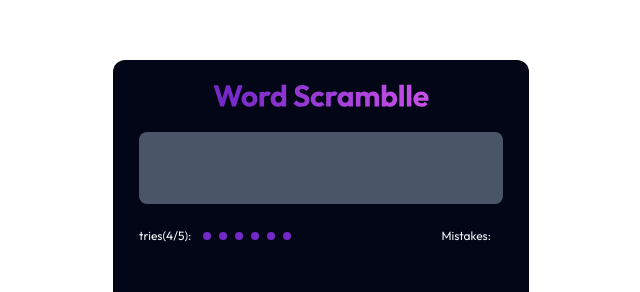
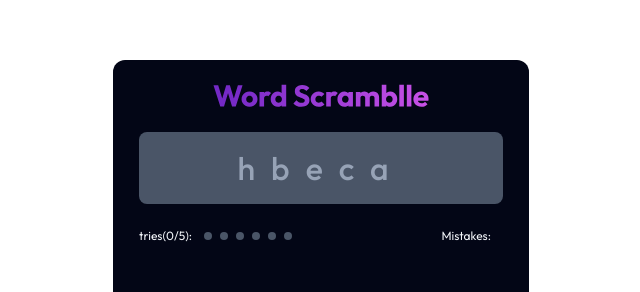
Before and after one commit to brayanpesantes/practicing-in-devchallenge, a Next.js app: page /guess-the-word-game in a window 1280 px wide. Shown: the part 134-426 px from the top of the page, without its empty margins (319-959 px from the left). Built offline with nearby package versions, Linux system fonts and the light colour scheme.

Commit message:
actualizacion de la logica aun queda por corregir el focus

```diff
--- a/app/guess-the-word-game/page.tsx
+++ b/app/guess-the-word-game/page.tsx
@@ -2,6 +2,7 @@
 import Image from "next/image";
 import { ChangeEvent, useEffect, useMemo, useRef, useState } from "react";
 import ImageLogo from "../images/Word Scramblle.svg";
+import cn from "@/utils/cn";
 export default function GuessTheWordGame() {
   const words = useMemo(
     () => [
@@ -19,175 +20,95 @@ export default function GuessTheWordGame() {
     []
   );
 
-  const [word, setWord] = useState<string>("");
+  const inputsRefs = useRef<(HTMLInputElement | null)[]>([]);
+  const [currentWord, setCurrentWord] = useState<string>("");
+  const [currentInput, setCurrentInput] = useState<number>(0);
+  const [tries, setTries] = useState<number>(0);
   const [scrambledWord, setScrambledWord] = useState<string>("");
   const [inputs, setInputs] = useState<string[]>([]);
-  const [currentIndex, setCurrentIndex] = useState<number>(0);
-  const [currentWord, setCurrentWord] = useState<string>("");
-  const [currentInput, setCurrentInput] = useState<number>(0);
-  const inputRefs = useRef<(HTMLElement | null)[]>([]);
   const [mistakes, setMistakes] = useState<string[]>([]);
-  const [attempts, setAttempts] = useState<number>(0);
+
+  useEffect(() => {
+    startGame();
+  }, []);
+
+  const scrambleWord = (word: string) => {
+    const scrambledWord = word
+      .split("")
+      .sort(() => Math.random() - 0.5)
+      .join("");
+    return scrambledWord;
+  };
 
   const generateInputs = (wordLength: number) => {
     const newInputs = Array(wordLength).fill("");
     setInputs(newInputs);
   };
 
-  const handleInputChange = (
-    e: ChangeEvent<HTMLInputElement>,
-    index: number
-  ) => {
+  const handleOnChange = (e: ChangeEvent<HTMLInputElement>, index: number) => {
     const letter = e.target.value.toLowerCase();
-    if (letter.match(/[a-z]/)) {
+    const regex = /[a-z]/;
+    if (regex.test(letter)) {
       if (letter === currentWord[index]) {
+        e.target.classList.remove("text-red-500");
         const nextIndex = index + 1;
-        setCurrentIndex(nextIndex);
+        setCurrentInput(nextIndex);
         if (nextIndex === currentWord.length) {
           alert("🎉 success");
-          resetGame();
+          startGame();
         } else {
-          inputRefs.current[nextIndex]?.focus();
+          inputsRefs.current[nextIndex]?.focus();
         }
       } else {
-        e.target.style.color = "red";
-        setAttempts(attempts + 1);
-        if (attempts === 5) {
+        e.target.classList.add("text-red-500");
+        setTries(tries + 1);
+        setMistakes([...mistakes, letter]);
+
+        if (tries === 5) {
+          alert("Please Rest");
           resetGame();
         }
       }
     } else {
       e.target.value = "";
     }
-
-    // const newInputs = [...inputs];
-    // const value = e.target.value.trimStart();
-
-    // if (value.length === 1) {
-    //   newInputs[index] = value;
-    //   setInputs(newInputs);
-
-    //   if (currentIndex === inputs.length - 1) {
-    //     const info: string[] = [...inputs.slice(0, -1), value];
-
-    //     checkWord(info);
-    //   }
-    //   const nextIndex = index + 1;
-
-    //   if (nextIndex < inputs.length) {
-    //     setCurrentIndex(nextIndex);
-    //     inputRefs.current[nextIndex]?.focus();
-    //   }
-    // } else if (value === "") {
-    //   newInputs[index] = "";
-    //   setInputs(newInputs);
-    //   const prevIndex = index - 1;
-    //   if (prevIndex >= 0) {
-    //     setCurrentIndex(prevIndex);
-    //     inputRefs.current[prevIndex]?.focus();
-    //   }
-    //   inputRefs.current[prevIndex]?.focus();
-    // }
-  };
-
-  const getRandomWord = () => {
-    setInputs([]);
-    setCurrentIndex(0);
-    setScrambledWord("");
-    setWord("");
-    inputRefs.current[0]?.focus();
-    const randomIndex = Math.floor(Math.random() * words.length);
-    const randomWord = words[randomIndex];
-    setWord(randomWord);
-    const scrambledWord = randomWord
-      .split("")
-      .sort(() => Math.random() - 0.5)
-      .join("");
-    setScrambledWord(scrambledWord);
-    const inputsLength = Array(scrambledWord.length).fill("");
-    setInputs(inputsLength);
-  };
-
-  const scrambleWord = (word: string) => {
-    const letters = word.split("");
-    for (let i = 0; i < letters.length; i++) {
-      const j = Math.floor(Math.random() * (i + 1));
-      [letters[i], letters[j]] = [letters[j], letters[i]];
-    }
-    return letters.join("");
-  };
-
-  const resetGame = () => {
-    setCurrentWord("");
-    setScrambledWord("");
-    setInputs([]);
-    setCurrentIndex(0);
-    setAttempts(0);
-    setMistakes([]);
   };
 
   const startGame = () => {
+    inputsRefs.current.forEach((inputRef) => {
+      if (inputRef) {
+        inputRef.value = "";
+      }
+    });
+
     const randomIndex = Math.floor(Math.random() * words.length);
     const randomWord = words[randomIndex].toLowerCase();
     setCurrentWord(randomWord);
     const scrambledWord = scrambleWord(randomWord);
-    setScrambledWord(scrambleWord);
+    setScrambledWord(scrambledWord);
     generateInputs(randomWord.length);
   };
-  useEffect(() => startGame(), []);
 
-  //   const handleKeyDown = (e: KeyboardEvent<HTMLInputElement>, index: number) => {
-  //     if (e.key === " ") {
-  //       e.preventDefault();
-  //       const nextIndex = index + 1;
+  const resetGame = () => {
+    setCurrentInput(0);
+    setCurrentWord("");
+    setScrambledWord("");
+    setTries(0);
+    setMistakes([]);
+    startGame();
+  };
 
-  //       if (nextIndex < inputs.length) {
-  //         setCurrentIndex(nextIndex);
-  //         inputRefs.current[nextIndex]?.focus();
-  //       }
-  //     }
-  //   };
-  //   const handleReset = () => {
-  //     setInputs([]);
-  //     setCurrentIndex(0);
-  //     setScrambledWord("");
-  //     inputRefs.current[0]?.focus();
-  //     setMistakes([]);
-  //     setAttempts(0);
-  //   };
-  //   const checkWord = (typedWord: string[]) => {
-  //     console.log(typedWord);
-
-  //     const typeW = typedWord.join("").trim();
-
-  //     if (typeW === word) {
-  //       alert("¡Correcto!");
-  //       handleReset();
-  //     } else {
-  //       const firstMismatchIndex = typedWord.findIndex(
-  //         (letter, index) => letter !== inputs[index]
-  //       );
-
-  //       if (firstMismatchIndex !== -1) {
-  //         const newMistakes = [...mistakes];
-  //         // Agrega la letra incorrecta al array de errores
-  //         newMistakes.push(typedWord[firstMismatchIndex]);
-  //         setMistakes(newMistakes);
-  //         setAttempts(attempts + 1);
-  //         if (attempts >= 5) {
-  //           alert(
-  //             "Has excedido el número máximo de intentos. Siguiente palabra."
-  //           );
-  //           getRandomWord();
-  //         }
-  //       }
-  //     }
-  //   };
   return (
     <div className="max-w-screen-xl h-screen font-outfit flex items-center justify-center mx-auto">
-      <div className="bg-[#030616] px-[26px] py-6 rounded-xl w-[416px]">
+      <div className=" bg-[#030616] px-[26px] py-6 rounded-xl w-[416px]">
         <div className=" flex items-center justify-center">
-          <Image src={ImageLogo} alt="logo" className="h-6 w-auto " />
+          <Image
+            src={ImageLogo}
+            alt="logo"
+            className="h-6 w-auto "
+            height={24}
+            priority
+          />
         </div>
         <div className="bg-[#4A5567] py-3 rounded-lg my-6 w-full">
           <p className="font-medium text-[#97A3B6] text-[32px] text-center tracking-[1rem] min-h-12">
@@ -197,22 +118,25 @@ export default function GuessTheWordGame() {
         <div className="text-[#F2F5F9] text-xs">
           <div className="flex justify-between">
             <div className="flex gap-3 items-center">
-              <p> tries(4/5):</p>
+              <p> tries({tries}/5):</p>
               <div className="inline-flex gap-2">
-                <span className="size-2 rounded-full bg-[#7429C6]"></span>
-                <span className="size-2 rounded-full bg-[#7429C6]"></span>
-                <span className="size-2 rounded-full bg-[#7429C6]"></span>
-                <span className="size-2 rounded-full bg-[#7429C6]"></span>
-                <span className="size-2 rounded-full bg-[#7429C6]"></span>
-                <span className="size-2 rounded-full bg-[#7429C6]"></span>
+                {Array.from({ length: 6 }).map((_, index) => (
+                  <span
+                    className={cn([
+                      "size-2 rounded-full bg-[#4A5567] ",
+                      {
+                        "bg-[#7429C6]": tries > index,
+                      },
+                    ])}
+                    key={`trie-${index}`}
+                  ></span>
+                ))}
               </div>
             </div>
             <div className="flex gap-3 items-center">
               <p>Mistakes:</p>
               <div className="inline-flex gap-2">
-                {mistakes.map((mistake, index) => (
-                  <p key={index}>{mistake}</p>
-                ))}
+                <p>{mistakes.join(", ")}</p>
               </div>
             </div>
           </div>
@@ -220,13 +144,12 @@ export default function GuessTheWordGame() {
             {inputs.map((input, index) => (
               <input
                 key={`input-${index}`}
-                value={input}
-                onChange={(e) => handleInputChange(e, index)}
-                autoFocus={index === currentIndex}
+                onChange={(e) => handleOnChange(e, index)}
+                autoFocus={index === currentInput}
                 maxLength={1}
-                ref={(el) => (inputRefs.current[index] = el)}
+                ref={(el) => (inputsRefs.current[index] = el)}
                 type="text"
-                className="size-11 bg-transparent rounded-lg border-none ring-2 ring-[#4A5567] font-medium focus:ring-[#672171] focus:ring-2 text-[20px] text-center px-4 "
+                className="size-11 bg-transparent rounded-lg border-none ring-2 ring-[#4A5567] font-medium focus:ring-[#672171] focus:ring-2 text-[20px] text-center px-3 "
               />
             ))}
           </div>
```
